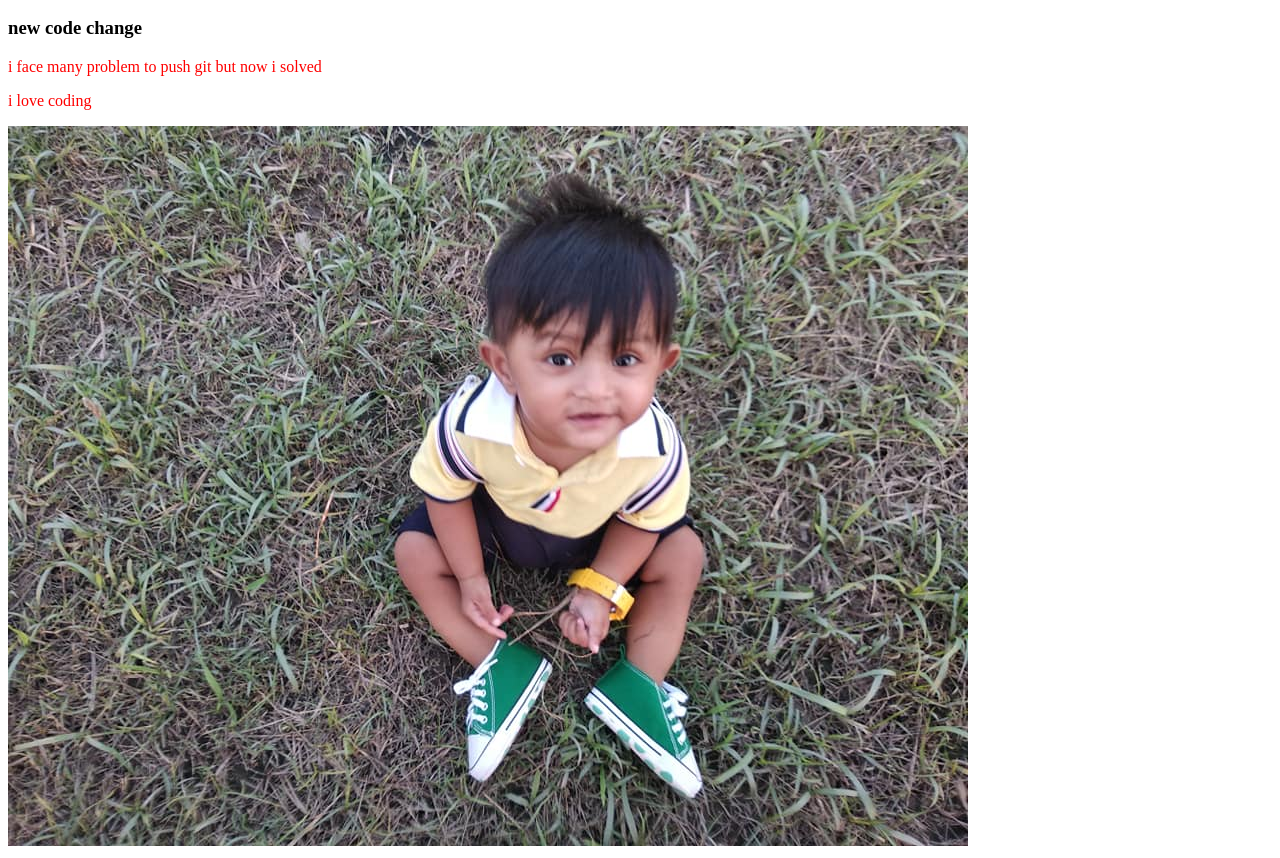
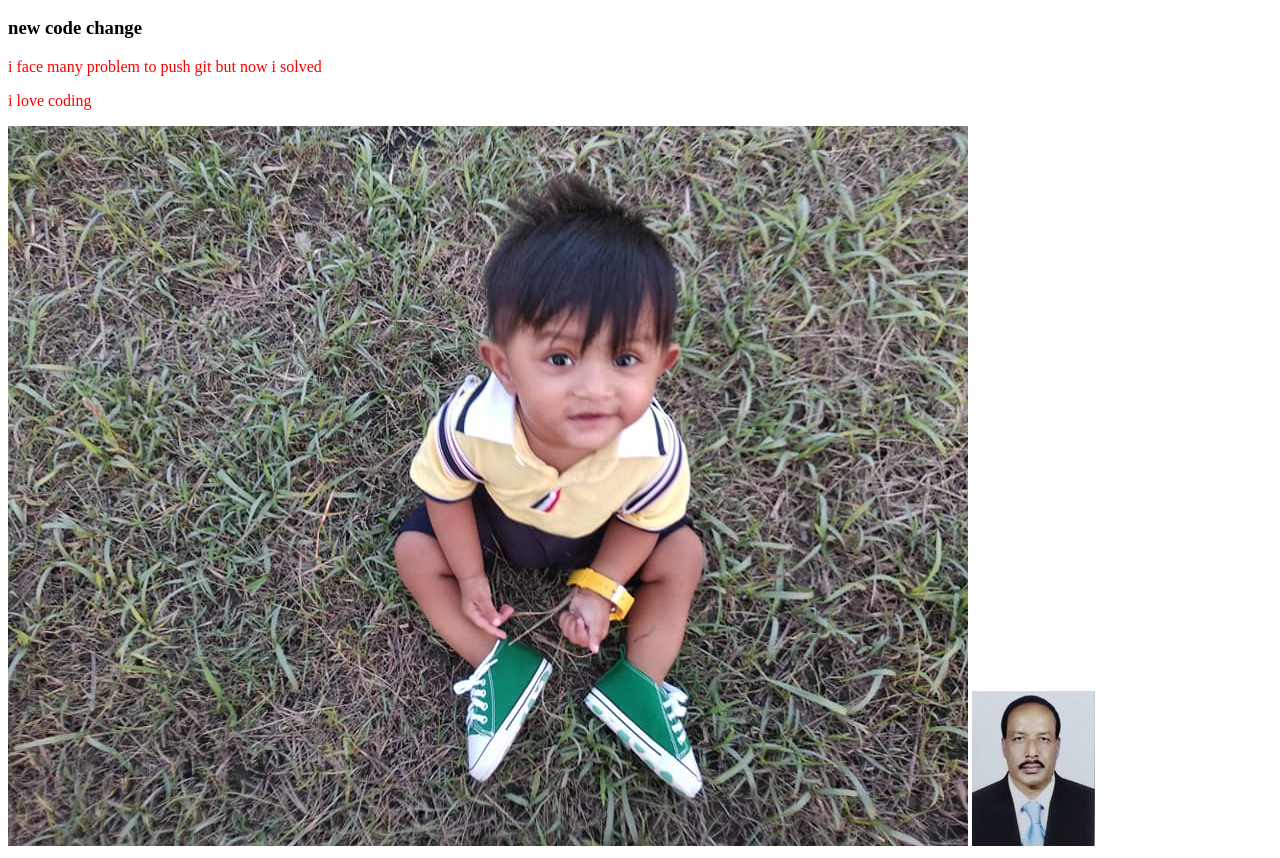
Before and after one commit to SharminPeu/my-second-repo, a plain HTML site: page index.html in a window 1280 px wide. Shown: the part 110-968 px from the top of the page. Drawn offline with Linux system fonts and the light colour scheme.

Commit message:
abbu pic added

```diff
--- a/index.html
+++ b/index.html
@@ -14,5 +14,6 @@
     <p>i face many problem to push git but now i solved</p>
     <p>i love coding</p>
     <img src="farsu.jpg" alt="">
+    <img src="abbu.jpg" alt="">
 </body>
 </html>
```
